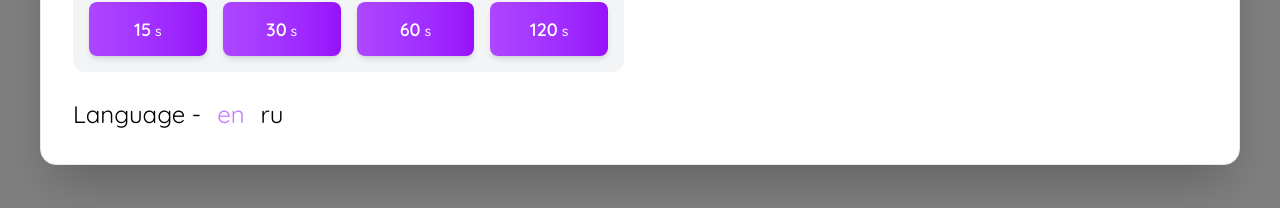
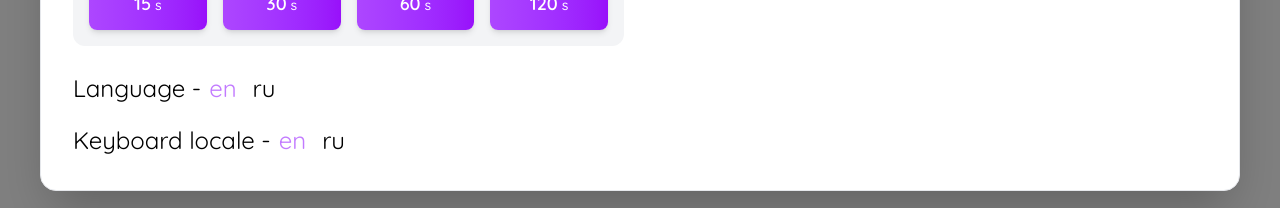
Before and after one commit to saykky/speed-type, a Next.js app: page / in a window 1280 px wide. Shown: the part 506-714 px from the top of the page. Built offline with nearby package versions, Linux system fonts and the light colour scheme; no server answers; the database is empty.

Commit message:
feat: add locale keyboard, array russion words

```diff
--- a/src/app/components/Author/Author.tsx
+++ b/src/app/components/Author/Author.tsx
@@ -1,12 +1,9 @@
 import React from 'react';
 import { Code } from 'lucide-react';
-import { useTranslation } from '@/app/components/TranslationContext/TranslationContext'
 
 export default function Author() {
-    const {t} = useTranslation()
-
     return (
-        <div className='pt-[10%] mb-[5%] text-center'>
+        <div className='pt-[20px] text-center'>
             <span className='inline-flex items-center gap-2 text-[18px] md:text-[22px] tracking-wide'>
                 <Code className='w-5 h-5 text-purple-500 dark:text-purple-400' />
                 <span className='flex gap-3 text-zinc-800 dark:text-gray-300'>
--- a/src/app/components/Keyboard/Keyboard.tsx
+++ b/src/app/components/Keyboard/Keyboard.tsx
@@ -1,17 +1,19 @@
 "use client"
 
-import { KEYBOARD_ROWS} from "@/app/const/keyboardSymbols";
+import { KEYBOARD_ROWS_EN, KEYBOARD_ROWS_RU } from "@/app/const/keyboardSymbols";
 import {KeyboardItem} from "@/app/components/Keyboard";
 
 type KeyboardProps = {
     activeKey: string | null
+    keyboardLocale: 'en' | 'ru'
 }
 
-export default function Keyboard({activeKey}: KeyboardProps) {
+export default function Keyboard({activeKey, keyboardLocale}: KeyboardProps) {
+    const selectedLocale = keyboardLocale == 'en' ? KEYBOARD_ROWS_EN : KEYBOARD_ROWS_RU
 
     return (
-        <div className="max-w-[1200px] m-auto pt-[100px] space-y-3">
-            {KEYBOARD_ROWS.map((row: string[], rowIndex: number) => (
+        <div className="max-w-[1200px] m-auto pt-[80px] space-y-3">
+            {selectedLocale.map((row: string[], rowIndex: number) => (
                 <div
                     className="flex gap-3 justify-center"
                     key={rowIndex}
--- /dev/null
+++ b/src/app/components/KeyboardLocaleSwitcher/KeyboardLocaleSwitcher.tsx
@@ -0,0 +1,24 @@
+import { useTranslation } from '@/app/components/TranslationContext/TranslationContext'
+
+type KeyboardLocaleSwitcherProps = {
+    activeLocale: 'en' | 'ru'
+    switchLocale: (locale: 'en' | 'ru') => void
+}
+
+export default function KeyboardLocaleSwitcher({ activeLocale, switchLocale }: KeyboardLocaleSwitcherProps) {
+    const { t } = useTranslation()
+
+    return (
+        <div className='flex gap-2 items-center text-[24px]'>
+            <p>{t('keyboardLocale')} - </p>
+            <div className='flex gap-4'>
+                <button className={`cursor-pointer ${activeLocale === 'en' ? 'text-purple-400' : ''}`} onClick={() => switchLocale('en')}>
+                    en
+                </button>
+                <button className={`cursor-pointer ${activeLocale === 'ru' ? 'text-purple-400' : ''}`} onClick={() => switchLocale('ru')}>
+                    ru
+                </button>
+            </div>
+        </div>
+    )
+}
--- /dev/null
+++ b/src/app/components/KeyboardLocaleSwitcher/index.ts
@@ -0,0 +1 @@
+export {default} from './KeyboardLocaleSwitcher'
--- a/src/app/components/Modals/StartModal.tsx
+++ b/src/app/components/Modals/StartModal.tsx
@@ -1,17 +1,24 @@
 'use client'
 
-import React from 'react'
+import React, { useCallback, useState } from 'react'
 import { LogoBlock } from '@/app/components/Modals'
 import { Leaderboard } from '@/app/components/Leaderboard'
 import SwitcherLanguage from '@/app/components/SwitcherLanguage'
 import { useTranslation } from '@/app/components/TranslationContext/TranslationContext'
+import KeyboardLocaleSwitcher from '@/app/components/KeyboardLocaleSwitcher'
 
 type StartModalProps = {
     isOpen: boolean
-    onStart: (time: number) => void
+    onStart: (time: number, locale: 'en' | 'ru') => void
 }
 
 export default function StartModal({ isOpen, onStart }: StartModalProps) {
+    const [keyboardLocale, setKeyboardLocale] = useState<'en' | 'ru'>('en')
+
+    const switchKeyboardLocale = (locale: 'en' | 'ru') => {
+        setKeyboardLocale(locale)
+    }
+
     const { t } = useTranslation()
 
     if (!isOpen) return null
@@ -36,7 +43,7 @@ export default function StartModal({ isOpen, onStart }: StartModalProps) {
                                 {[15, 30, 60, 120].map((time) => (
                                     <button
                                         key={time}
-                                        onClick={() => onStart(time)}
+                                        onClick={() => onStart(time, keyboardLocale)}
                                         className='flex-1 py-3 px-6 bg-gradient-to-r from-purple-500 to-purple-600 text-white rounded-lg font-medium hover:from-purple-600 hover:to-purple-700 transition-all duration-200 shadow-md hover:shadow-lg focus:outline-none focus:ring-2 focus:ring-purple-500 focus:ring-offset-2 cursor-pointer'
                                     >
                                         <span className='text-lg font-semibold'>{time}</span>
@@ -45,9 +52,15 @@ export default function StartModal({ isOpen, onStart }: StartModalProps) {
                                 ))}
                             </div>
                         </div>
-                        <div className='flex justify-start items-center gap-4'>
-                            <p className="text-[24px]">{t('changeLanguage')}</p>
-                            <SwitcherLanguage />
+                        <div className='flex flex-col justify-start gap-4'>
+                            <div className='flex gap-2'>
+                                <p className="text-[24px]">{t('changeLanguage')}</p>
+                                <SwitcherLanguage />
+                            </div>
+                            <KeyboardLocaleSwitcher
+                                activeLocale={keyboardLocale}
+                                switchLocale={switchKeyboardLocale}
+                            />
                         </div>
                     </div>
 
--- a/src/app/components/Training/Training.tsx
+++ b/src/app/components/Training/Training.tsx
@@ -7,16 +7,17 @@ import { Keyboard } from '@/app/components/Keyboard';
 import { EndModal } from '@/app/components/Modals';
 import { useEffect, useMemo, useState } from 'react';
 import { getRandomWords } from '@/app/lib/utils';
-import { WORDS } from '@/app/const/words';
+import { WORDS_EN, WORDS_RU } from '@/app/const/words';
 
 type TrainingProps = {
     time: number
+    keyboardLocale: 'en' | 'ru'
     onRestartTraining: () => void
 }
 
-export default function Training({time, onRestartTraining}: TrainingProps) {
+export default function Training({time, onRestartTraining, keyboardLocale}: TrainingProps) {
     const [endModalIsOpen, setEndModalIsOpen] = useState(false);
-    const words = useMemo(() => getRandomWords(WORDS), [])
+    const words = useMemo(() => getRandomWords(keyboardLocale == 'en' ? WORDS_EN : WORDS_RU), [])
 
     const {
         currentIndex,
@@ -53,6 +54,7 @@ export default function Training({time, onRestartTraining}: TrainingProps) {
             />
             <Keyboard
                 activeKey={activeKey}
+                keyboardLocale={keyboardLocale}
             />
             <Author />
             <EndModal
--- a/src/app/components/Words/Words.tsx
+++ b/src/app/components/Words/Words.tsx
@@ -12,7 +12,7 @@ type WordsProps = {
 
 export default function Words({words, styles, currentWordVisibleIndex, currentCharIndex, errors}: WordsProps) {
     return (
-        <div className="py-[50px] flex gap-[10px] justify-center font-bold text-[50px]">
+        <div className="py-[10px] flex gap-[10px] justify-center font-bold text-[50px]">
             {words.map((word, wordIndex) => {
                 const isCurrent = wordIndex === currentWordVisibleIndex
 
--- a/src/app/const/keyboardSymbols.ts
+++ b/src/app/const/keyboardSymbols.ts
@@ -1,4 +1,9 @@
-export const KEYBOARD_SYMBOLS_TOP: string[] = ['Q', 'W', 'E', 'R', 'T', 'Y', 'U', 'I', 'O', 'P']
-export const KEYBOARD_SYMBOLS_MIDDLE: string[] = ['A', 'S', 'D', 'F', 'G', 'H', 'J', 'K', 'L']
-export const KEYBOARD_SYMBOLS_BOTTOM: string[] = ['Z', 'X', 'C', 'V', 'B', 'N', 'M']
-export const KEYBOARD_ROWS = [KEYBOARD_SYMBOLS_TOP, KEYBOARD_SYMBOLS_MIDDLE, KEYBOARD_SYMBOLS_BOTTOM]
+export const KEYBOARD_SYMBOLS_TOP_EN: string[] = ['Q', 'W', 'E', 'R', 'T', 'Y', 'U', 'I', 'O', 'P']
+export const KEYBOARD_SYMBOLS_MIDDLE_EN: string[] = ['A', 'S', 'D', 'F', 'G', 'H', 'J', 'K', 'L']
+export const KEYBOARD_SYMBOLS_BOTTOM_EN: string[] = ['Z', 'X', 'C', 'V', 'B', 'N', 'M']
+export const KEYBOARD_ROWS_EN = [KEYBOARD_SYMBOLS_TOP_EN, KEYBOARD_SYMBOLS_MIDDLE_EN, KEYBOARD_SYMBOLS_BOTTOM_EN]
+
+export const KEYBOARD_SYMBOLS_TOP_RU: string[] = ['Й', 'Ц', 'У', 'К', 'Е', 'Н', 'Г', 'Ш', 'Щ', 'З', 'Х', 'Ъ']
+export const KEYBOARD_SYMBOL_MIDDLE_RU: string[] = ['Ф', 'Ы', 'В', 'А', 'П', 'Р', 'О', 'Л', 'Д', 'Ж', 'Э']
+export const KEYBOARD_SYMBOL_BOTTOM_RU: string[] = ['Я', 'Ч', 'С', 'М', 'И', 'Т', 'Ь', 'Б', 'Ю']
+export const KEYBOARD_ROWS_RU = [KEYBOARD_SYMBOLS_TOP_RU, KEYBOARD_SYMBOL_MIDDLE_RU, KEYBOARD_SYMBOL_BOTTOM_RU]
--- a/src/app/lib/translations.ts
+++ b/src/app/lib/translations.ts
@@ -18,6 +18,7 @@ export type TranslationKey =
     | 'changeLanguage'
     | 'readyType'
     | 'name'
+    | 'keyboardLocale'
 
 export type Translations = {
     en: Record<TranslationKey, string>
@@ -46,7 +47,8 @@ export const translations: Translations = {
         second: 's',
         changeLanguage: 'Language - ',
         readyType: 'Ready to Type?',
-        name: 'name'
+        name: 'name',
+        keyboardLocale: 'Keyboard locale'
     },
     ru: {
         top: 'Топ',
@@ -69,6 +71,7 @@ export const translations: Translations = {
         second: 'с',
         changeLanguage: 'Язык - ',
         readyType: 'Готов к печати?',
-        name: 'имя'
+        name: 'имя',
+        keyboardLocale: 'Раскладка клавиатуры'
     },
 }
--- a/src/app/page.tsx
+++ b/src/app/page.tsx
@@ -7,10 +7,12 @@ import Training from '@/app/components/Training';
 export default function Home() {
     const [startModalIsOpen, setStartModalIsOpen] = useState<boolean>(true);
     const [time, setTime] = useState<number>(0);
+    const [keyboardLocale, setKeyboardLocale] = useState<'en' | 'ru'>('en');
 
-    const startTraining = (time: number) => {
+    const startTraining = (time: number, locale: 'en' | 'ru') => {
         setStartModalIsOpen(false)
         setTime(time)
+        setKeyboardLocale(locale)
     }
 
     const onRestartTraining = () => {
@@ -25,7 +27,7 @@ export default function Home() {
                 onStart={startTraining}
             />
             <main>
-                {time > 0 && <Training time={time} onRestartTraining={onRestartTraining}/>}
+                {time > 0 && <Training time={time} keyboardLocale={keyboardLocale} onRestartTraining={onRestartTraining}/>}
             </main>
         </div>
     );
```
Also changed, not shown: src/app/const/words.ts (+14 -1 lines), 1 other file (tests, documents, lock files or other folders).
